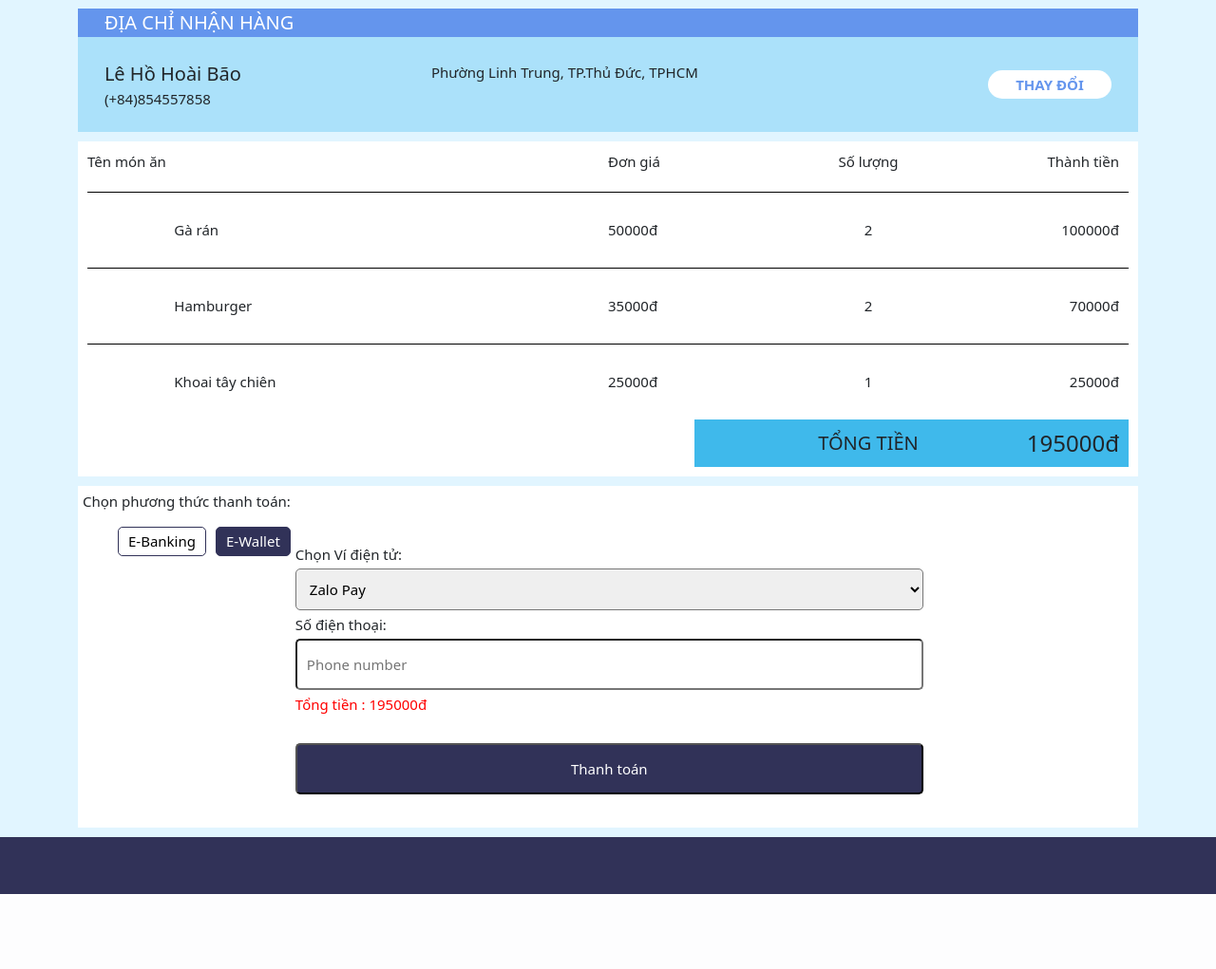
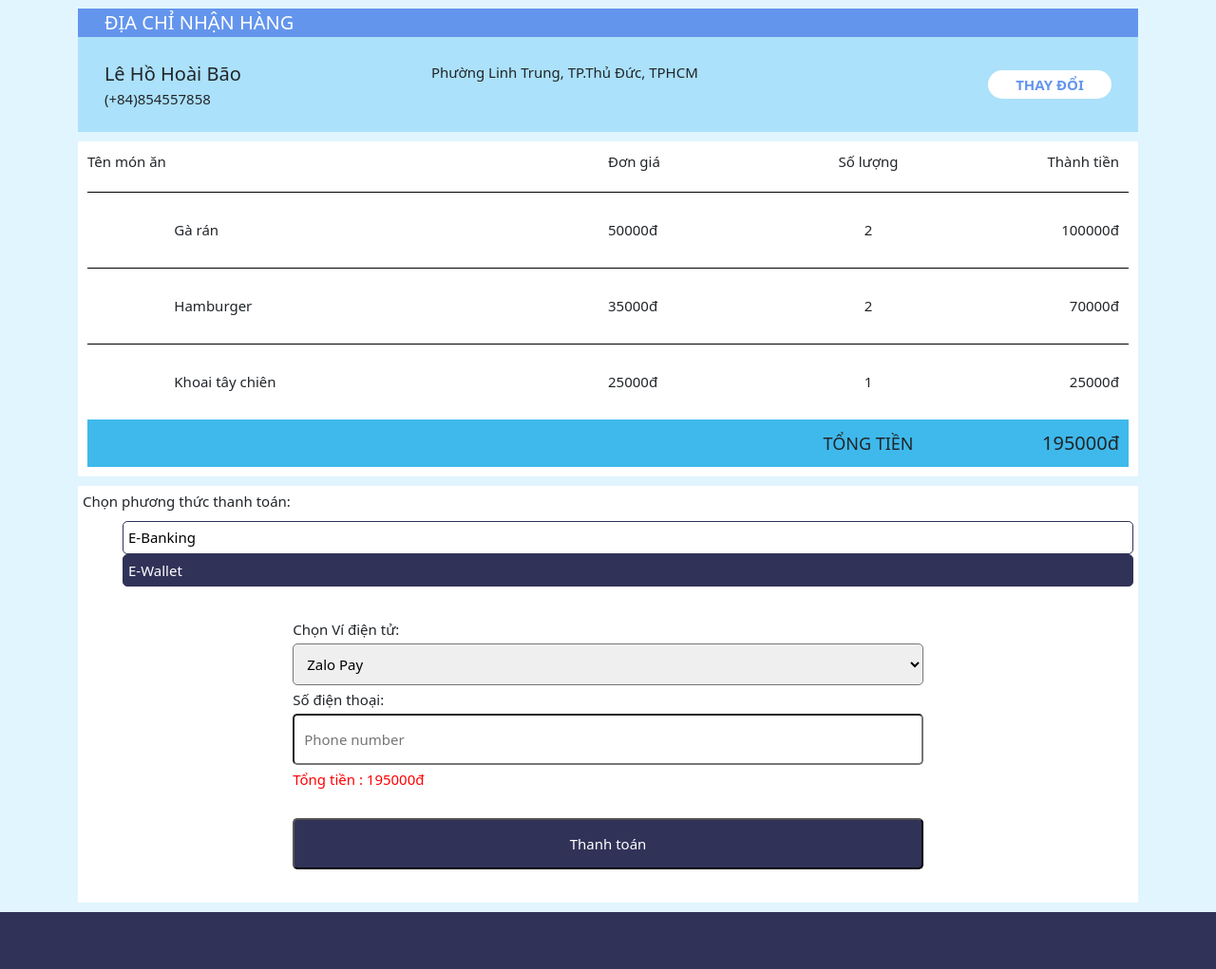
Before and after one commit to khanhtran01/Restaurant_System, a PHP site: template mvc/views/payment.html in a window 1280 px wide. Shown: the part 51-1072 px from the top of the page at 95% size. Before the commit the page ends 993 px from the top, so only its background shows below. Run offline with PHP 8.4, Linux system fonts and the light colour scheme; the template is opened without the code that fills it, so the values that code supplies are empty.

Commit message:
fix payment
response payment
fix payment header

```diff
--- a/assets/css/payment.css
+++ b/assets/css/payment.css
@@ -1,7 +1,7 @@
-/* * {
+* {
     margin: 0px;
     padding: 0px;
-} */
+}
 
 .__payment-view {
     --main--color :rgba(49,50,88,255);
@@ -13,13 +13,20 @@
     --bs-gutter-x: 0rem !important;
 }
 
-/* .header
+.product-img {
+    display: none;
+}
+
+.header
 {
-    margin-bottom: 10px;
-} */
+    position: fixed;
+    width: 100%;
+    top: 0;
+}
 
 .full-content
 {
+    margin-top: 50px;
     padding: 10px 0;
     background-color: #e1f5ff;
 }
@@ -112,7 +119,6 @@
 
 .product-list
 {
-    /* height: 200px; */
     background-color: white;
     margin: 10px 0;
     padding: 10px 10px;
@@ -152,8 +158,8 @@
 
 .__box-img
 {
-    width: 85px;
-    height: 65px;
+    width: 30px;
+    height: 30px;
 }
 
 .total
@@ -163,22 +169,17 @@
     justify-content: end;
 }
 
-.total-blank1
-{
-    background-color: white;
-}
-
 .total-text
 {
     line-height: 50px;
     text-align: center;
-    font-size: 20px;
+    font-size: 18px;
 }
 
 .total-num
 {
     line-height: 50px;
-    font-size: 24px;
+    font-size: 20px;
     text-align: right;
     padding-right: 10px;
 }
@@ -265,22 +266,24 @@
     cursor: pointer;
 }
 
-.chooseMethod{
-    margin-top: 10px;
+.chooseMethod
+{
     padding: 5px;
     background-color: white;
 }
 
+.chooseMethod--title
+{
+    padding-bottom: 10px;
+}
 .chooMethod--choose {
     list-style-type: none;
-    margin: 5px 0px 5px 15px;
 }
 
-.chooseMethod--choose li {
-    padding: 3px 10px;
-    margin: 0px 5px;
+.chooseMethod--method {
+    padding: 5px 5px;
+    margin-left: 10px;
     list-style-type: none;
-    float: left;
     color: black;
     border: solid var(--main--color) 1px;
     border-radius: 5px;
@@ -337,3 +340,11 @@ input[type=submit] {
     height: 60px;
     background-color: var(--main--color);
 }
+
+@media (min-width: 576px)
+{
+    .product-img
+    {
+        display: block;
+    }
+}
```
Also changed, not shown: assets/js/payment.js (+6 -10 lines).
